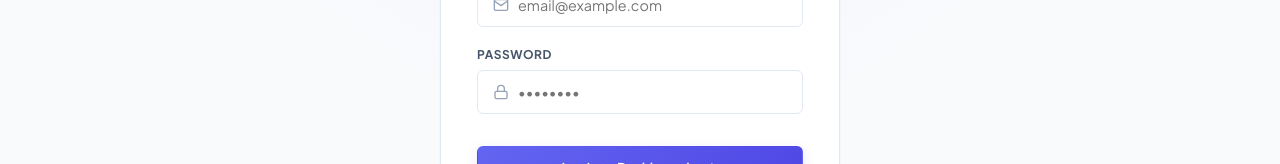
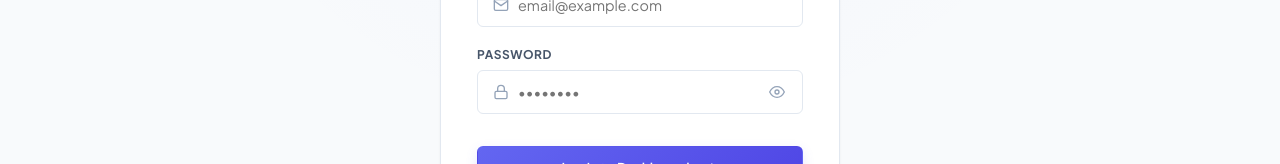
Before and after one commit to mitulaghara/FUTURE_FS_02, a React (Vite) app in the folder frontend/: page / in a window 1280 px wide. Shown: the part 371-535 px from the top of the page. Built offline with nearby package versions, Linux system fonts and the light colour scheme; no server answers.

Commit message:
feat: add password show/hide toggle in Login page

```diff
--- a/frontend/src/components/Login.jsx
+++ b/frontend/src/components/Login.jsx
@@ -1,5 +1,5 @@
 import React, { useState } from 'react';
-import { FiMail, FiLock, FiUser, FiArrowRight } from 'react-icons/fi';
+import { FiMail, FiLock, FiUser, FiArrowRight, FiEye, FiEyeOff } from 'react-icons/fi';
 
 const Login = ({ onLoginSuccess, backendUrl }) => {
   const [isSetup, setIsSetup] = useState(false);
@@ -9,6 +9,7 @@
   const [error, setError] = useState('');
   const [loading, setLoading] = useState(false);
   const [setupMessage, setSetupMessage] = useState('');
+  const [showPassword, setShowPassword] = useState(false);
 
   const handleSubmit = async (e) => {
     e.preventDefault();
@@ -105,16 +106,40 @@
           <div className="form-group" style={{ marginBottom: '2rem' }}>
             <label>Password</label>
             <div style={{ position: 'relative' }}>
-              <FiLock style={{ position: 'absolute', left: '1rem', top: '50%', transform: 'translateY(-50%)', color: 'var(--text-muted)' }} />
+              <FiLock style={{ position: 'absolute', left: '1rem', top: '50%', transform: 'translateY(-50%)', color: 'var(--text-muted)', zIndex: 1 }} />
               <input
-                type="password"
+                type={showPassword ? 'text' : 'password'}
                 className="input-field"
                 placeholder="••••••••"
                 value={password}
                 onChange={(e) => setPassword(e.target.value)}
-                style={{ paddingLeft: '2.5rem' }}
+                style={{ paddingLeft: '2.5rem', paddingRight: '3rem' }}
                 required
               />
+              <button
+                type="button"
+                onClick={() => setShowPassword(!showPassword)}
+                style={{
+                  position: 'absolute',
+                  right: '0.85rem',
+                  top: '50%',
+                  transform: 'translateY(-50%)',
+                  background: 'none',
+                  border: 'none',
+                  cursor: 'pointer',
+                  color: showPassword ? 'var(--primary)' : 'var(--text-muted)',
+                  display: 'flex',
+                  alignItems: 'center',
+                  justifyContent: 'center',
+                  padding: '0.25rem',
+                  borderRadius: '4px',
+                  transition: 'color 0.2s ease',
+                  fontSize: '1rem',
+                }}
+                title={showPassword ? 'Hide password' : 'Show password'}
+              >
+                {showPassword ? <FiEyeOff /> : <FiEye />}
+              </button>
             </div>
           </div>
 
```
